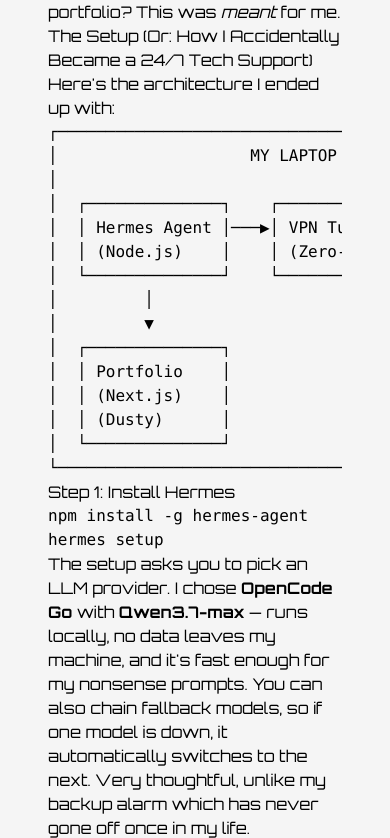
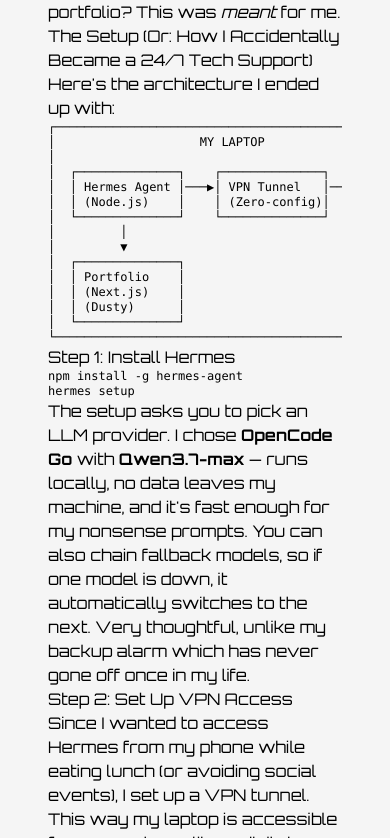
Before and after one commit to tripplen23/portfolio-2024, a Next.js app: page /blog/building-hermes-portfolio-agent in a window 390 px wide. Shown: the part 2826-3664 px from the top of the page. Built offline with nearby package versions, Linux system fonts and the light colour scheme.

Commit message:
fix: diagram font size on mobile - use text-xs, 100vw, tight leading

```diff
--- a/src/pages/blog/[slug].tsx
+++ b/src/pages/blog/[slug].tsx
@@ -91,7 +91,7 @@
           <article className="prose prose-lg dark:prose-invert max-w-3xl mx-auto w-full px-4">
             <div
               dangerouslySetInnerHTML={{ __html: post.content }}
-              className="[&_pre]:overflow-x-auto [&_pre]:max-w-[100%] [&_pre]:whitespace-pre [&_pre]:text-sm [&_pre]:sm:text-base"
+              className="[&_pre]:overflow-x-auto [&_pre]:max-w-[100vw] [&_pre]:whitespace-pre [&_pre]:text-xs [&_pre]:leading-tight [&_pre_font]:font-mono"
             />
           </article>
 
```
